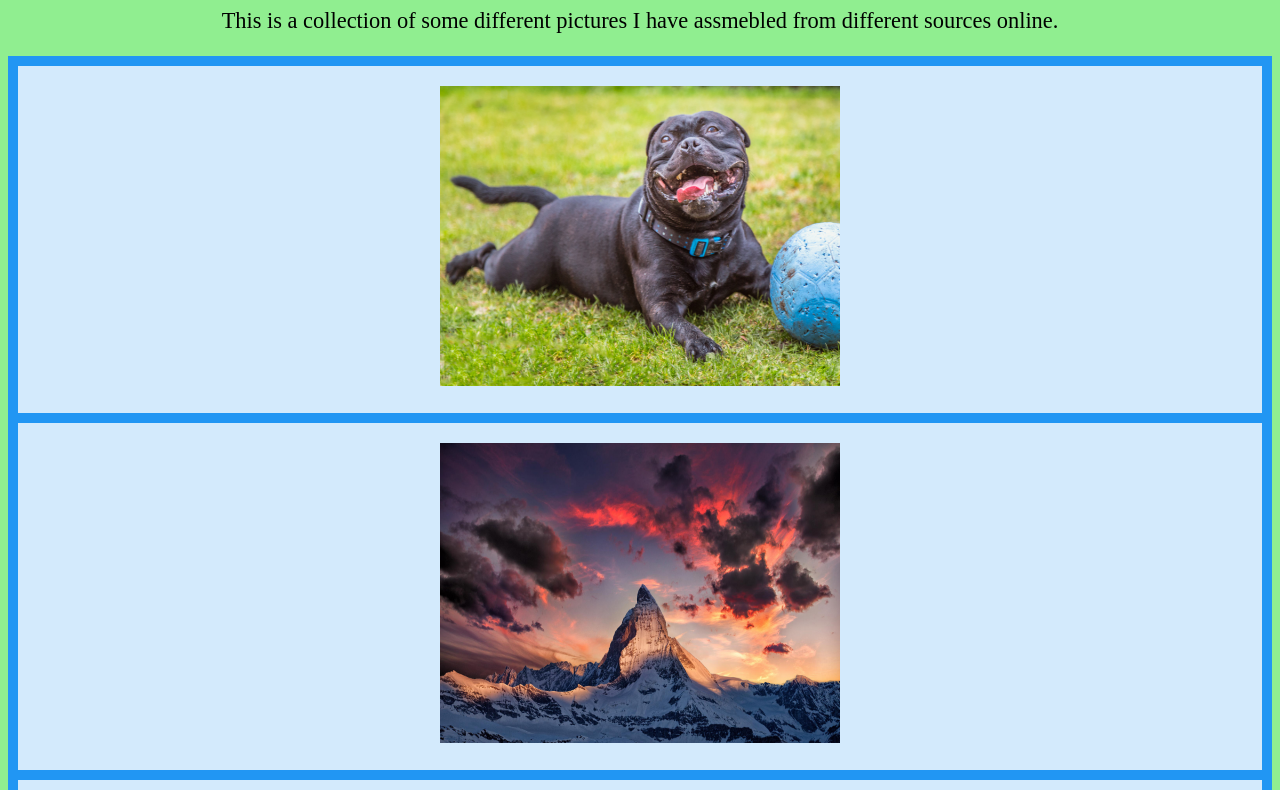
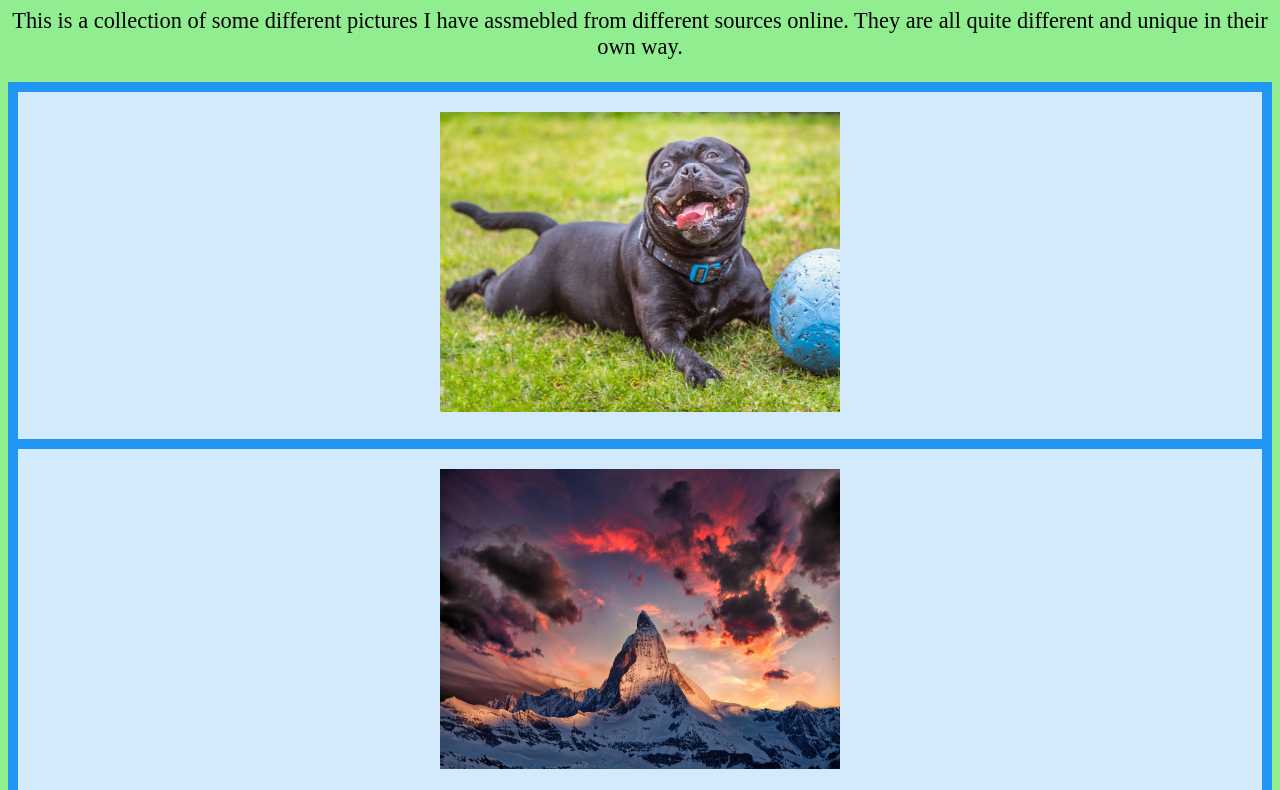
Before and after one commit to Sandliesigurd/freakyfriday, a plain HTML site: page Freakyfriday.html in a window 1280 px wide. Shown: the part 73-863 px from the top of the page. Drawn offline with Linux system fonts and the light colour scheme.

Commit message:
Update Freakyfriday.html

```diff
--- a/Freakyfriday.html
+++ b/Freakyfriday.html
@@ -8,7 +8,7 @@
 <body>
 <h1>My picture collection</h1>
 
-<p class="serif">This is a collection of some different pictures I have assmebled from different sources online.</p>
+<p class="serif">This is a collection of some different pictures I have assmebled from different sources online. They are all quite different and unique in their own way.</p>
 
 <div class="grid-container">
   <div class="grid-item item1"><img src="Dog1.jpg" style="width: 400px;height: 300px;"></div>
```
